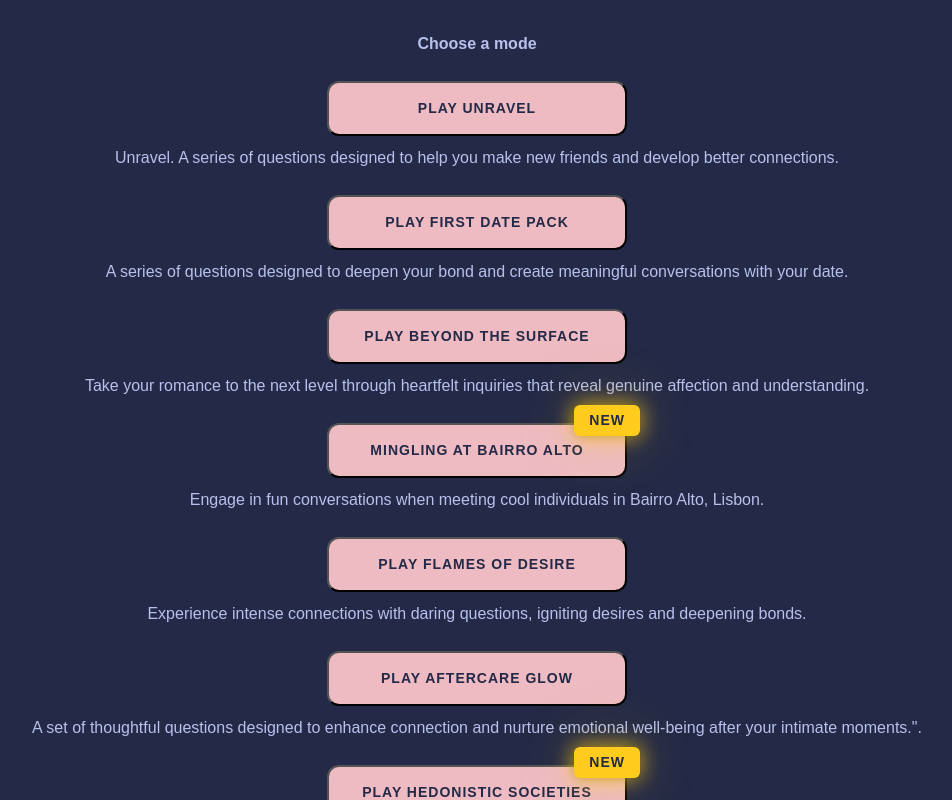
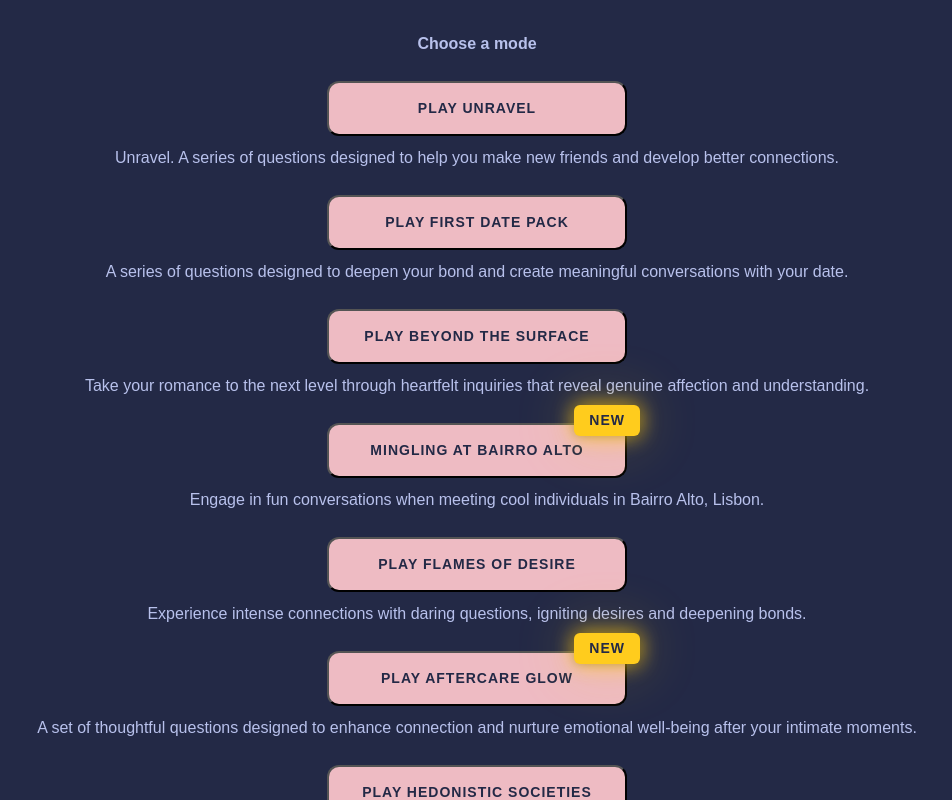
Before and after one commit to MrValraven/unravel, a React (Vite) app: page /questions in a window 1280 px wide. Shown: the top 800 px of the page, without its empty margins (163-1115 px from the left). Built offline with nearby package versions, Linux system fonts and the light colour scheme.

Commit message:
fix typo

```diff
--- a/src/pages/Questions/Questions.jsx
+++ b/src/pages/Questions/Questions.jsx
@@ -49,15 +49,15 @@ const availableModes = [
   },
   {
     title: 'Play Aftercare Glow',
-    description: 'A set of thoughtful questions designed to enhance connection and nurture emotional well-being after your intimate moments.".',
+    description: 'A set of thoughtful questions designed to enhance connection and nurture emotional well-being after your intimate moments.',
     data: aftercareData,
-    tagType: ""
+    tagType: "new"
   },
   {
     title: 'Play Hedonistic Societies pack',
     description: 'Dive into the world of hedonistic pleasures, where every conversation unveils provocative insights and shared indulgences deepen connections.',
     data: hedonisticData,
-    tagType: "new"
+    tagType: ""
   },
   {
     title: 'Play Polyamorous Passions',
```
